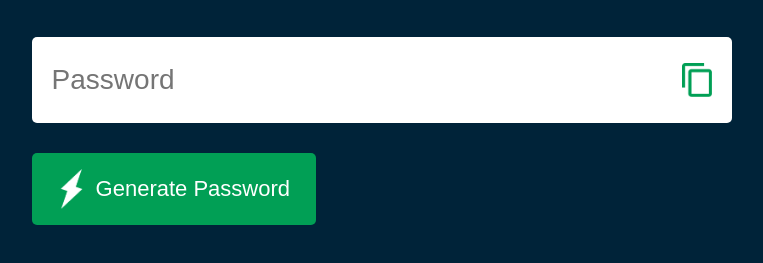
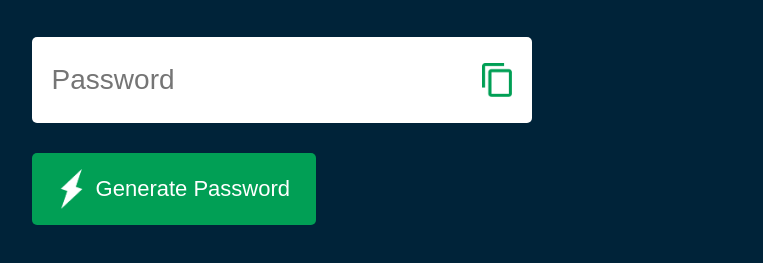
Before and after one commit to sinha004/Password-Generator, a plain HTML site: page index.html in a window 1280 px wide. Shown: the part 271-534 px from the top of the page, without its empty margins (122-885 px from the left). Drawn offline with Linux system fonts and the light colour scheme.

Commit message:
style.css

```diff
--- a/style.css
+++ b/style.css
@@ -12,8 +12,8 @@ body{
 
 .container{
     margin: 12%;
-    width: 90%;
-    max-width: 700px;
+    width: 80%;
+    max-width: 500px;
 }
 
 .container h1{
```
